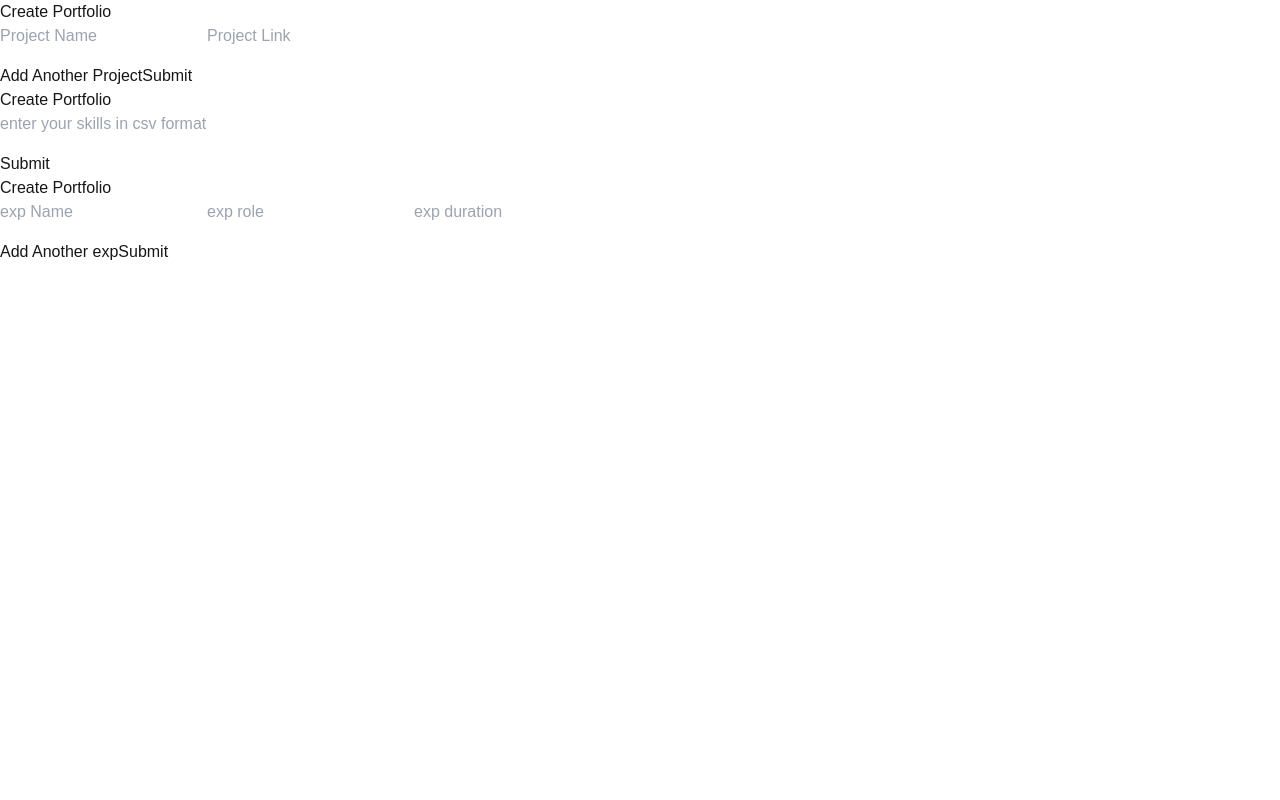
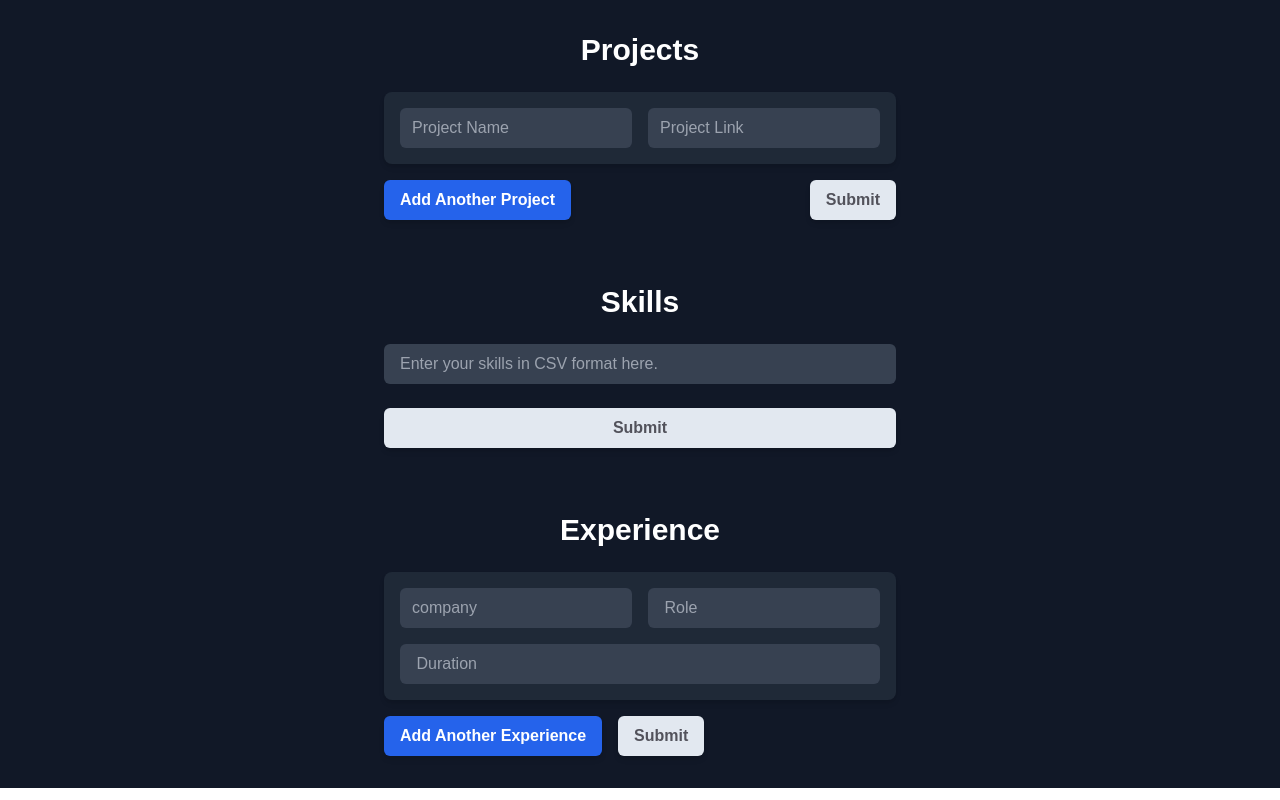
Before and after one commit to ganeshkondaka/Gyan-card, a Next.js app: page /pages/fill_page in a window 1280 px wide. Built offline with nearby package versions, Linux system fonts and the light colour scheme.

Commit message:
added the database fetching part

```diff
--- a/app/api/user/signin/route.ts
+++ b/app/api/user/signin/route.ts
@@ -14,10 +14,14 @@ export async function POST(req: Request, res: NextResponse) {
             }
         })
         if (!user) {
-            return NextResponse.json({ success: false, message: "User not found" });
+            return NextResponse.json({
+                 success: false,
+                 message: "User not found",
+
+                });
         }
         console.log('the signed up user is  :', user)
-        return NextResponse.json({ success: true, message: "User found" });
+        return NextResponse.json({ success: true, message: "User found" ,user_id :user.id });
 
     } catch (error) {
         console.log(error)
--- a/app/components/form_components/Exp_form.tsx
+++ b/app/components/form_components/Exp_form.tsx
@@ -28,7 +28,7 @@ const Exp_form = () => {
 
     const submitexperiencelu = async () => {
         console.log('the final experiencelu', experiencelu)
-        const userId = localStorage.getItem("local_userID") || '337c71b3-8e99-44fe-843f-4e438fc137b4'
+        const userId = await localStorage.getItem("local_userID")
         const exp_userid = experiencelu.map((a_exp) => ({ ...a_exp, userId, }));
 
         try {
@@ -43,36 +43,61 @@ const Exp_form = () => {
 
     console.log('the experiencelu', experiencelu)
     return (
-        <div>
-            <h1>Create Portfolio</h1>
+        <div className="bg-gray-900 min-h-auto flex flex-col items-center py-8 px-4 sm:px-8 text-white">
+            <h1 className="text-3xl font-bold mb-6 text-center">Experience</h1>
+            <div className="w-full max-w-lg">
                 {experiencelu.map((exp, index) => (
-                <div key={index} style={{ marginBottom: "1rem" }}>
+                    <div
+                        key={index}
+                        className="flex flex-wrap gap-4 mb-4 bg-gray-800 p-4 rounded-lg shadow-md"
+                    >
                         <input
-                        className="text-black"
+                            className="flex-1 min-w-[12rem] px-3 py-2 rounded-md bg-gray-700 text-white placeholder-gray-400 focus:outline-none focus:ring-2 focus:ring-blue-500"
                             type="text"
-                        placeholder="exp Name"
+                            placeholder="company"
                             value={exp.company}
-                        onChange={(e) => handleExpChange(index, "company", e.target.value)}
+                            onChange={(e) =>
+                                handleExpChange(index, "company", e.target.value)
+                            }
                         />
                         <input
-                        className="text-black"
+                            className="flex-1 min-w-[12rem] px-3 py-2 rounded-md bg-gray-700 text-white placeholder-gray-400 focus:outline-none focus:ring-2 focus:ring-blue-500"
                             type="text"
-                        placeholder="exp role"
+                            placeholder=" Role"
                             value={exp.role}
-                        onChange={(e) => handleExpChange(index, "role", e.target.value)}
+                            onChange={(e) =>
+                                handleExpChange(index, "role", e.target.value)
+                            }
                         />
                         <input
-                        className="text-black"
+                            className="flex-1 min-w-[12rem] px-3 py-2 rounded-md bg-gray-700 text-white placeholder-gray-400 focus:outline-none focus:ring-2 focus:ring-blue-500"
                             type="text"
-                        placeholder="exp duration"
+                            placeholder=" Duration"
                             value={exp.duration}
-                        onChange={(e) => handleExpChange(index, "duration", e.target.value)}
+                            onChange={(e) =>
+                                handleExpChange(index, "duration", e.target.value)
+                            }
                         />
                     </div>
                 ))}
-            <button onClick={addExp}>Add Another exp</button>
-            <button onClick={submitexperiencelu}>Submit</button>
+                <div className="flex flex-col sm:flex-row gap-4">
+                    <button
+                        onClick={addExp}
+                        className="w-full sm:w-auto px-4 py-2 rounded-md bg-blue-600 hover:bg-blue-700 text-white font-semibold shadow-md transition-all"
+                    >
+                        Add Another Experience
+                    </button>
+                    <button
+                        onClick={submitexperiencelu}
+                        className="w-full sm:w-auto px-4 py-2 rounded-md bg-slate-200 hover:bg-zinc-500 text-zinc-600 font-semibold shadow-md transition-all"
+                    >
+                        Submit
+                    </button>
                 </div>
+            </div>
+        </div>
+
+
     );
 };
 
--- a/app/components/form_components/Proj_form.tsx
+++ b/app/components/form_components/Proj_form.tsx
@@ -27,7 +27,7 @@ const Proj_form = () => {
 
   const submitProjectlu = async () => {
     console.log('the final projectlu', projectlu)
-    const userId = localStorage.getItem("local_userID") || '337c71b3-8e99-44fe-843f-4e438fc137b4'
+    const userId =  localStorage.getItem("local_userID")
     const projectswith_userid = projectlu.map((project) => ({ ...project, userId, }));
 
     try {
@@ -42,29 +42,51 @@ const Proj_form = () => {
 
   console.log('the projectlu', projectlu)
   return (
-    <div>
-      <h1>Create Portfolio</h1>
+    <div className="bg-gray-900 min-h-auto flex flex-col items-center py-8 px-4 sm:px-8 text-white">
+  <h1 className="text-3xl font-bold mb-6 text-center">Projects</h1>
+  <div className="w-full max-w-lg">
     {projectlu.map((project, index) => (
-        <div key={index} style={{ marginBottom: "1rem" }}>
+      <div
+        key={index}
+        className="flex flex-col sm:flex-row items-center gap-4 mb-4 bg-gray-800 p-4 rounded-lg shadow-md"
+      >
         <input
-            className="text-black"
+          className="flex-1 px-3 py-2 rounded-md bg-gray-700 text-white placeholder-gray-400 focus:outline-none focus:ring-2 focus:ring-blue-500"
           type="text"
           placeholder="Project Name"
           value={project.name}
-            onChange={(e) => handleProjectChange(index, "name", e.target.value)}
+          onChange={(e) =>
+            handleProjectChange(index, "name", e.target.value)
+          }
         />
         <input
-            className="text-black"
+          className="flex-1 px-3 py-2 rounded-md bg-gray-700 text-white placeholder-gray-400 focus:outline-none focus:ring-2 focus:ring-blue-500"
           type="text"
           placeholder="Project Link"
           value={project.link}
-            onChange={(e) => handleProjectChange(index, "link", e.target.value)}
+          onChange={(e) =>
+            handleProjectChange(index, "link", e.target.value)
+          }
         />
       </div>
     ))}
-      <button onClick={addProject}>Add Another Project</button>
-      <button onClick={submitProjectlu}>Submit</button>
+    <div className="flex flex-col sm:flex-row justify-between gap-4">
+      <button
+        onClick={addProject}
+        className="px-4 py-2 rounded-md bg-blue-600 hover:bg-blue-700 text-white font-semibold shadow-md transition-all"
+      >
+        Add Another Project
+      </button>
+      <button
+        onClick={submitProjectlu}
+        className="px-4 py-2 rounded-md bg-slate-200 hover:bg-zinc-500 text-zinc-600  font-semibold shadow-md transition-all"
+      >
+        Submit
+      </button>
     </div>
+  </div>
+</div>
+
   );
 };
 
--- a/app/components/form_components/Skill_form.tsx
+++ b/app/components/form_components/Skill_form.tsx
@@ -10,8 +10,8 @@ const Skills_form = () => {
 
     useEffect(() => {
         // Access localStorage only in the browser
-        const userId = localStorage.getItem("local_userID") || "337c71b3-8e99-44fe-843f-4e438fc137b4";
-        setlocaluser_id(userId);
+        const userId =  localStorage.getItem("local_userID")
+        setlocaluser_id(userId||'');
     }, []);
 
     const handleskills = (csv_value: string) => {
@@ -33,21 +33,27 @@ const Skills_form = () => {
 
     console.log('the skill_lu', skill_lu)
     return (
-        <div>
-            <h1>Create Portfolio</h1>
-
-            <div style={{ marginBottom: "1rem" }}>
+        <div className="bg-gray-900 min-h-auto flex flex-col items-center py-8 px-4 sm:px-8 text-white">
+  <h1 className="text-3xl font-bold mb-6 text-center">Skills</h1>
+  <div className="w-full max-w-lg">
+    <div className="mb-6">
       <input
-                    className="text-black"
+        className="w-full px-4 py-2 rounded-md bg-gray-700 text-white placeholder-gray-400 focus:outline-none focus:ring-2 focus:ring-blue-500"
         type="text"
-                    placeholder="enter your skills in csv format here."
+        placeholder="Enter your skills in CSV format here."
         value={skill_lu}
         onChange={(e) => handleskills(e.target.value)}
       />
     </div>
+    <button
+      onClick={submitskill_lu}
+      className="w-full px-4 py-2 rounded-md bg-slate-200 hover:bg-zinc-500 text-zinc-600  font-semibold shadow-md transition-all"
+    >
+      Submit
+    </button>
+  </div>
+</div>
 
-            <button onClick={submitskill_lu}>Submit</button>
-        </div>
     );
 };
 
--- a/app/page.tsx
+++ b/app/page.tsx
@@ -79,7 +79,7 @@ export default function Home() {
           {/* Bottom Badge */}
           <div className="mt-16 inline-flex items-center justify-center gap-2 bg-gray-800/5 px-6 py-3 rounded-full">
             <span className="text-sm font-medium text-gray-600">
-              Join with Gyan-card
+              <Link href={'/pages/signup'}>Click here to Get started</Link>
             </span>
           </div>
             <span className="text-xl font-bold block  text-yellow-500 animate-bounce">
--- /dev/null
+++ b/app/pages/gyan_card/[user_id]/page.tsx
@@ -0,0 +1,47 @@
+'use client'
+
+import axios from "axios";
+import { useParams } from "next/navigation";
+import { useState } from "react";
+
+export default function User_id() {
+
+  const params = useParams(); // Use the hook to fetch params
+  const userid = params?.user_id;
+
+  const [userData, setUserData] = useState();
+
+  // export default function User_id({ params }:
+  //   {
+  //     params: { user_id: string }
+  //   }
+  // ) {
+
+  // console.log('teh user id slugpage :', userid)
+
+  async function handle_click() {
+
+    if (!userid) {
+      return console.log("user id not found in client"); // Wait for the query parameter to be available
+    }
+
+    try {
+      const response = await axios.get(`/api/final_data?userId=${userid}`);
+      console.log(response.data.data)
+      // setUserData(response.data.data);
+
+    } catch (err) {
+      console.error("Error fetching user data:", err);
+    } finally {
+      // setLoading(false);
+    }
+
+  }
+
+  return (
+    <div>
+      userid from the param is {params.user_id} <br />
+      <button onClick={handle_click}>click</button>
+    </div>
+  )
+}
--- a/app/pages/signin/page.tsx
+++ b/app/pages/signin/page.tsx
@@ -16,10 +16,12 @@ const SignInForm = () => {
           }
         try {
             const response = await axios.post("/api/user/signin", { email, password });
+            const user_id= response.data.user_id
+            // console.log('response user ',response.data.user_id)
             if (response.data.success) {
-                localStorage.setItem("authToken", response.data.token); // Save JWT to localStorage
                 alert("Sign in successful!");
-                router.push("/pages/gyan_card")
+                localStorage.setItem("local_userID",user_id);
+                router.push(`/pages/gyan_card/${user_id}`)
 
             } else {
                 alert(response.data.message || "Failed to sign in.");
@@ -80,6 +82,8 @@ const SignInForm = () => {
                     </div>
                 </form>
 
+
+
             </div>
         </div>
     );
```
Also changed, not shown: app/api/final_data/route.ts (added, +37 -0 lines), app/pages/[userid]/page.tsx (added, +55 -0 lines). Lines whose indentation alone changed are shown as unchanged.
